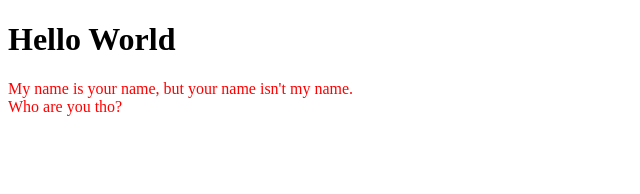
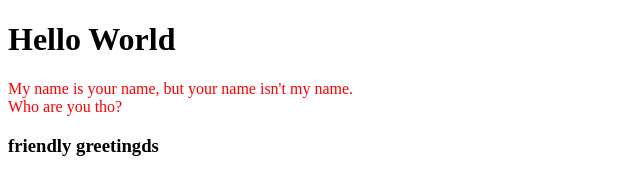
Before and after one commit to jasongrossman/my-new-repo, a plain HTML site: page index.html in a window 1280 px wide. Shown: the whole page, without its empty margins (0-640 px from the left). Drawn offline with Linux system fonts and the light colour scheme.

Commit message:
test1
test2

```diff
--- a/index.html
+++ b/index.html
@@ -15,5 +15,6 @@
         <br />
         Who are you tho?
     </p>
+    <h3> friendly greetingds </h3>
 </body>
 </html>
```
